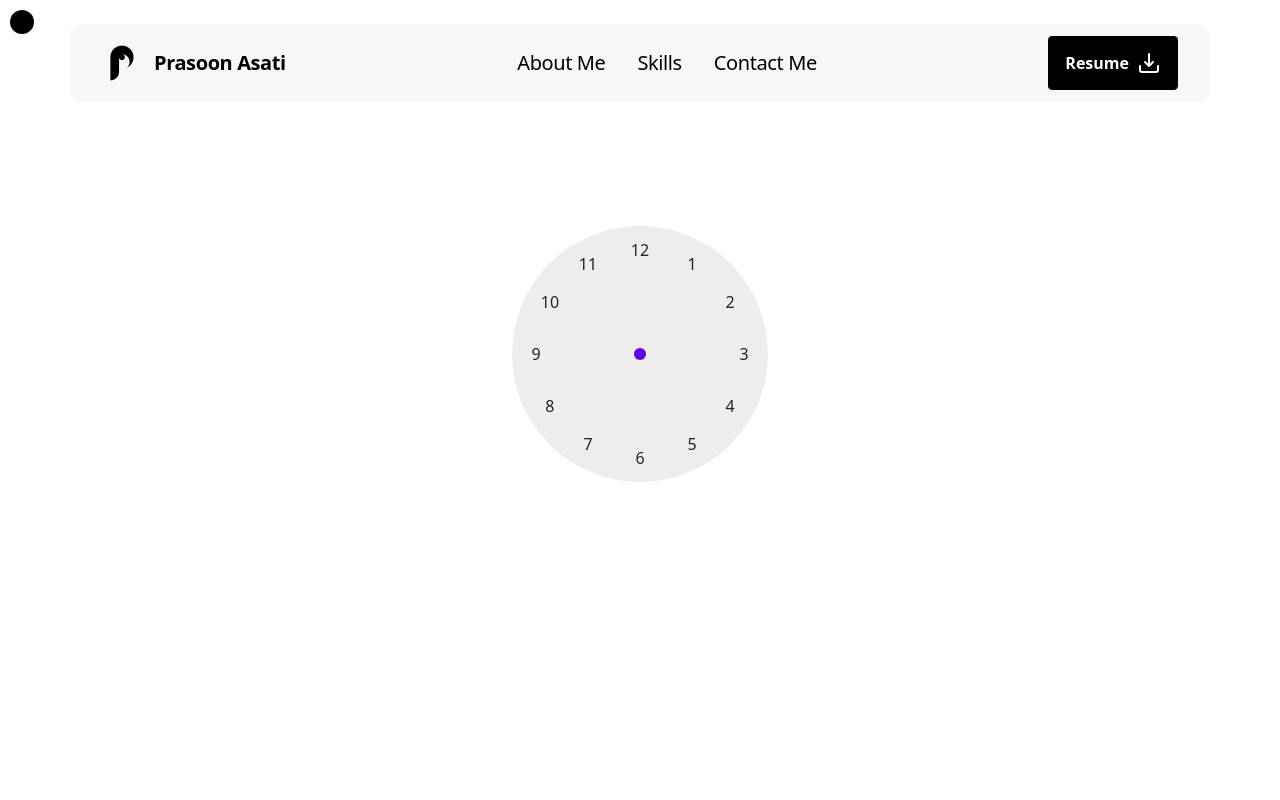
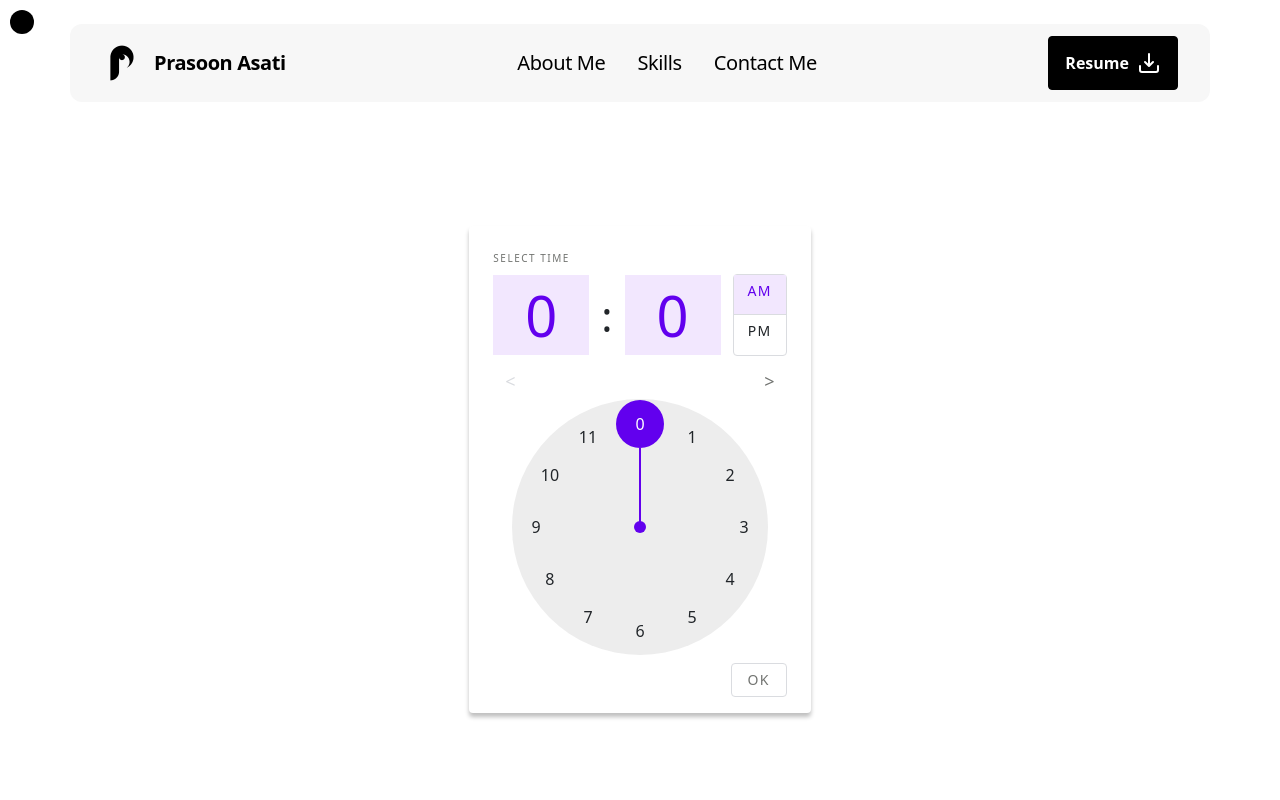
Before and after one commit to prasoon-88/portfolio-nextjs, a Next.js app: page /test in a window 1280 px wide. Shown: the top 800 px of the page. Built offline with nearby package versions, Linux system fonts and the light colour scheme.

Commit message:
add: hour and minute fave

```diff
--- a/src/components/timePicker/index.tsx
+++ b/src/components/timePicker/index.tsx
@@ -4,22 +4,64 @@ import React, { useCallback, useEffect, useState } from "react";
 
 const ClockPicker = () => {
   const PER_HOUR_DEG = 30;
-  const [hour, setHour] = useState<number | null>(null);
+  const PER_MINUTE_DEG = 6;
+  const [hour, setHour] = useState<number>(0);
+  const [minute, setMinute] = useState<number>(0);
+  const [meridiem, setMeridiem] = useState<"am" | "pm">("am");
   const [clockRef, angle, handleMouseDown] = useAngleFromCenter();
+  const [clockFace, setClockFace] = useState<number>(1);
 
-  const handleHourNumClick = (index: number) => {
-    setHour(index + 1);
+  const changeFace = (newFace: number) => {
+    setClockFace(newFace);
+  };
+
+  const handleHourNumClick = (hour: number) => {
+    setHour(hour);
+  };
+
+  const handleMinuteNumClick = (hour: number) => {
+    setMinute(hour);
+  };
+
+  const handleNumClick = (hour: number) => {
+    if (clockFace == 1) {
+      handleHourNumClick(hour);
+    } else {
+      const absoluteMinutes = (hour * 5) % 60;
+      handleMinuteNumClick(absoluteMinutes);
+    }
+  };
+
+  const handleMeridiemClick = (meridiem: "am" | "pm") => {
+    setMeridiem(meridiem);
   };
 
   const handleChangeAngle = useCallback(() => {
     if (angle != null) {
+      if (clockFace == 1) {
         let hour = Math.ceil(angle / PER_HOUR_DEG);
         if (hour <= 0) {
           hour = 12 + hour;
         }
-      setHour(hour);
+        handleHourNumClick(hour);
+      } else if (clockFace == 2) {
+        let minute = Math.ceil(angle / PER_MINUTE_DEG);
+        if (minute <= 0) {
+          minute = 60 + minute;
+        }
+        handleMinuteNumClick(minute % 60);
+      }
     }
   }, [angle]);
+
+  const getClockHandleRotateDeg = () => {
+    if (clockFace == 1) return hour * PER_HOUR_DEG;
+    else if (clockFace == 2) return minute * PER_MINUTE_DEG;
+  };
+
+  const handleSubmit = () => {
+    alert(`${hour}:${minute} ${meridiem}`);
+  };
 
   useEffect(() => {
     handleChangeAngle();
@@ -27,49 +69,86 @@ const ClockPicker = () => {
 
   return (
     <div id="timePickerContainer">
+      <div className="colockText">Select Time</div>
+      <div className="timeTextInputPreviewContainer">
+        <div className="preview hour" onClick={() => setClockFace(1)}>
+          {hour}
+        </div>
+        <div className="colonContainer">:</div>
+        <div className="preview hour" onClick={() => setClockFace(2)}>
+          {minute}
+        </div>
+        <div className="amPmContainer">
+          <div
+            className={classNames("amPmPreview am", {
+              active: meridiem === "am",
+            })}
+            onClick={() => handleMeridiemClick("am")}
+          >
+            AM
+          </div>
+          <div
+            className={classNames("amPmPreview pm", {
+              active: meridiem === "pm",
+            })}
+            onClick={() => handleMeridiemClick("pm")}
+          >
+            PM
+          </div>
+        </div>
+      </div>
+      <div id="clockContainerMain">
+        <div className="clockFaceChanger">
+          <div
+            className={classNames("faceChangeBtn", { disable: clockFace == 1 })}
+            onClick={() => changeFace(1)}
+          >{`<`}</div>
+          <div
+            className={classNames("faceChangeBtn", { disable: clockFace == 2 })}
+            onClick={() => changeFace(2)}
+          >{`>`}</div>
+        </div>
         <div className="clock" ref={clockRef} onMouseDown={handleMouseDown}>
           {/* Hours */}
           {Array.from({ length: 12 }).map((_, index) => (
             <div
               key={index}
               className={"hourNum"}
-            onClick={() => handleHourNumClick(index)}
+              onClick={() => handleNumClick(index + 1)}
             >
-            <div
-              className={classNames("numMain", { active: hour === index + 1 })}
-            >
-              {index + 1}
+              <div className={classNames("numMain")}>
+                {clockFace == 1
+                  ? index + 1
+                  : ((index + 1) * 5) % 60 != 0
+                  ? ((index + 1) * 5) % 60
+                  : "00"}
               </div>
             </div>
           ))}
           {/* Central handel */}
           <div className="centralHandel"></div>
-        {hour != null ? (
           <div
             className="hour-handle-container"
-            style={{ transform: `rotate(${hour * PER_HOUR_DEG}deg)` }}
+            style={{ transform: `rotate(${getClockHandleRotateDeg()}deg)` }}
           >
             <div className="hour-handle-circle">
               <div
                 className="circleValue"
-                style={{ transform: `rotate(-${hour * 30}deg)` }}
+                style={{
+                  transform: `rotate(-${getClockHandleRotateDeg()}deg)`,
+                }}
               >
-                {hour}
+                {clockFace == 1 ? hour : minute}
               </div>
             </div>
             <div className="hour-handle"></div>
           </div>
-        ) : (
-          <></>
-        )}
-        {/* <div
-          className="minute-handle"
-          style={{ transform: `rotate(${minute * PER_MINUTE_DEG}deg)` }}
-        ></div>{" "} */}
-        {/* <div
-          className="second-handle"
-          style={{ transform: `rotate(${seconds * PER_SECOND_DEG}deg)` }}
-        ></div> */}
+        </div>
+      </div>
+      <div className="btnContainer">
+        <button className="clockBtn" onClick={handleSubmit}>
+          Ok
+        </button>
       </div>
     </div>
   );
--- a/src/styles/component/clockPicker.scss
+++ b/src/styles/component/clockPicker.scss
@@ -6,8 +6,135 @@ $primary :#6200EE;
 
 #timePickerContainer {
     user-select: none;
+    padding: 24px 24px 16px 24px;
+    border-radius: 4px;
+    display: grid;
+    gap: 8px;
+    background: #FFFFFF;
+    box-shadow: 0px 4px 4px 0px #00000040;
+
+    .colockText {
+        font-size: 10px;
+        font-weight: 500;
+        line-height: 16px;
+        letter-spacing: 1.5px;
+        color: #717370;
+        text-transform: uppercase;
+    }
+
+    .timeTextInputPreviewContainer {
+        display: flex;
+        align-items: center;
+        gap: 12px;
+
+        .preview {
+            width: 96px;
+            height: 80px;
+            display: grid;
+            place-content: center;
+            font-size: 56px;
+            line-height: 64px;
+            cursor: pointer;
+
+            &.hour {
+                color: $primary;
+                background-color: #F2E7FE;
+            }
+        }
+
+        .colonContainer {
+            font-size: 42px;
+        }
+
+        .amPmContainer {
+            border-radius: 4px;
+            border: 1px solid #DADCE0;
+            cursor: pointer;
+
+            .am,
+            .pm {
+                width: 52px;
+                height: 40px;
+                padding: 8px;
+                font-size: 14px;
+                font-weight: 500;
+                line-height: 16px;
+                letter-spacing: 1.25px;
+                text-align: center;
+
+                &.active {
+                    color: $primary;
+                    background: #F2E7FE;
+                }
+            }
+
+            .am {
+                border-bottom: 1px solid #DADCE0;
+            }
+
+        }
+    }
+
+    .btnContainer {
+        display: flex;
+        align-items: center;
+        justify-content: flex-end;
+
+        .clockBtn {
+            padding: 8px 16px;
+            border-radius: 4px;
+            font-size: 14px;
+            font-weight: 500;
+            line-height: 16px;
+            letter-spacing: 1.25px;
+            text-transform: uppercase;
+            cursor: pointer;
+            border: 1px solid #DADCE0;
+            color: #717370;
+            background: #FFFFFF;
+            transition: all 0.3s ease;
+
+            &:hover {
+                background: #F2E7FE;
+            }
+        }
+    }
+}
+
+#clockContainerMain {
+    display: grid;
+
+    .clockFaceChanger {
+        display: flex;
+        align-items: center;
+        justify-content: space-between;
+
+        .faceChangeBtn {
+            padding: 4px 12px;
+            border-radius: 4px;
+            font-size: 18px;
+            cursor: pointer;
+            color: #717370;
+            background: #FFFFFF;
+            transition: all 0.3s ease;
+
+            &:hover {
+                background: #F2E7FE;
+            }
+
+            &.disable {
+                cursor: not-allowed;
+                color: #DADCE0;
+
+                &:hover {
+                    background: #FFFFFF;
+                }
+            }
+        }
+    }
 
     .clock {
+        justify-self: center;
         width: #{$clockWidth}px;
         height: #{$clockHeight}px;
         border-radius: 50%;
@@ -87,7 +214,7 @@ $primary :#6200EE;
                     line-height: 24px;
                     font-weight: 500;
                     text-align: center;
-                    color: whiite;
+                    color: white;
                 }
             }
         }
```
Lines whose indentation alone changed are shown as unchanged.
